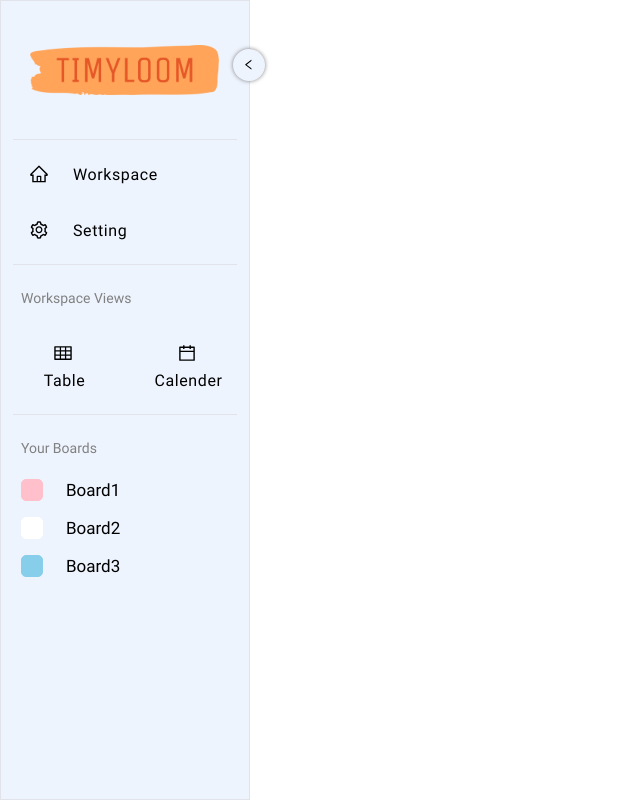
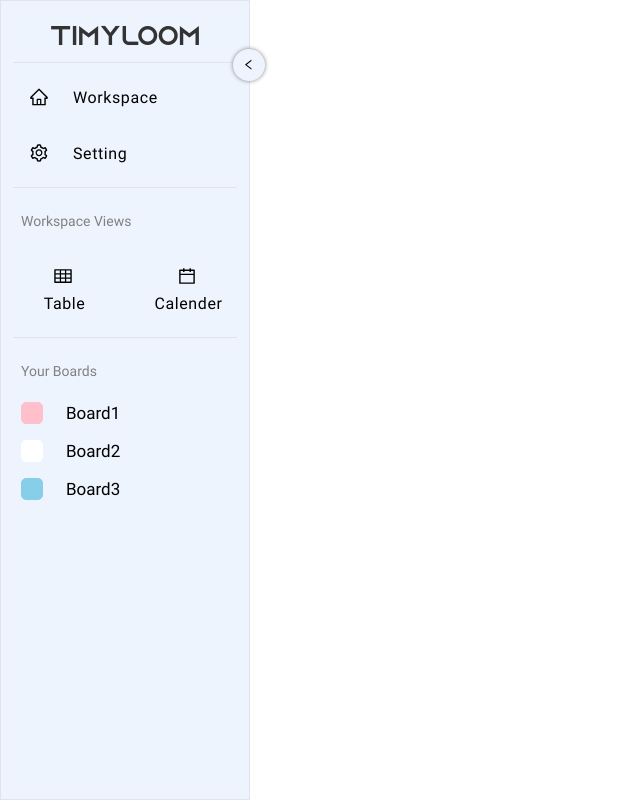
Before and after one commit to gachon-sw-academy-2023/Timyloom-React, a React (Vite) app: page /workspace in a window 1280 px wide. Shown: the whole page, without its empty margins (0-640 px from the left). Built offline with nearby package versions, Linux system fonts and the light colour scheme; what react-indexed-db, recoil-persist would draw is missing.

Commit message:
FE-11 [CHORE] 사이드바 로고 변경

```diff
--- a/src/components/Sidebar/Sidebar.tsx
+++ b/src/components/Sidebar/Sidebar.tsx
@@ -1,9 +1,8 @@
 import * as S from './SidebarStyle';
-import { useState, useEffect } from 'react';
-import { AiOutlineHome, AiOutlineLeft, AiOutlineSetting, AiOutlineCalendar, AiOutlineTable } from 'react-icons/ai';
+import { AiOutlineLeft } from 'react-icons/ai';
 import { useLocation } from 'react-router-dom';
 import { linksArray, secondaryLinksArray, board } from '@/components/Sidebar/SidebarData';
-import { useRecoilState } from 'recoil';
+
 interface SidebarProps {
   sidebarOpen: boolean;
   setSidebarOpen: Function;
@@ -25,8 +24,8 @@ function Sidebar({ sidebarOpen, setSidebarOpen }: SidebarProps) {
       <S.SidebarOpenButton $isopen={sidebarOpen} onClick={() => setSidebarOpen((prev: boolean) => !prev)}>
         <AiOutlineLeft />
       </S.SidebarOpenButton>
-      <S.LogoLink>
-        <S.Logo $isopen={sidebarOpen} />
+      <S.LogoLink to="/">
+        <S.Logo $isopen={sidebarOpen}>Timyloom</S.Logo>
       </S.LogoLink>
       <S.Divider />
       {linksArray.map(({ icon, label, to }) => (
--- a/src/components/Sidebar/SidebarStyle.tsx
+++ b/src/components/Sidebar/SidebarStyle.tsx
@@ -30,36 +30,20 @@ export const SidebarOpenButton = styled.button<{ $isopen: boolean }>`
   transform: ${({ $isopen }) => (!$isopen ? `rotate(180deg)` : `initial`)};
 `;
 
-export const LogoLink = styled.div`
+export const LogoLink = styled(Link)`
   display: flex;
-  align-items: center;
   justify-content: center;
   text-decoration: none;
-
-  svg {
-    height: auto;
-    width: 52px;
+  font-size: 1.7rem;
+  color: #333333;
+  @media screen and (max-width: 768px) {
+    display: none;
   }
-  cursor: pointer;
-  height: 90px;
-  margin-bottom: 24px;
 `;
 
 export const Logo = styled.div<{ $isopen: boolean }>`
-  display: ${({ $isopen }) => (!$isopen ? 'none' : ``)};
-  background-image: url(${Logos_orange});
-  background-size: contain;
-  background-repeat: no-repeat;
-  width: 190px;
-  height: 50px;
-`;
-export const LogoText = styled.div<{ $isopen: boolean }>`
-  padding: 0.3rem;
-  font-size: 35px;
-  color: gray;
-  font-weight: bold;
-  display: ${({ $isopen }) => (!$isopen ? 'none' : ``)};
-  margin-left: 5px;
+  color: #333333;
+  font-family: 'Azonix';
 `;
 
 export const Divider = styled.div`
@@ -106,6 +90,7 @@ export const LinkLabel = styled.span<{ $column?: boolean }>`
   margin-left: 8px;
   padding-right: ${({ $column }) => ($column ? '5px' : `100px`)};
 `;
+
 export const SidebarSubtitle = styled.div<{ $isopen: boolean }>`
   display: ${({ $isopen }) => (!$isopen ? 'none' : ``)};
   padding: 15px 8px;
```
